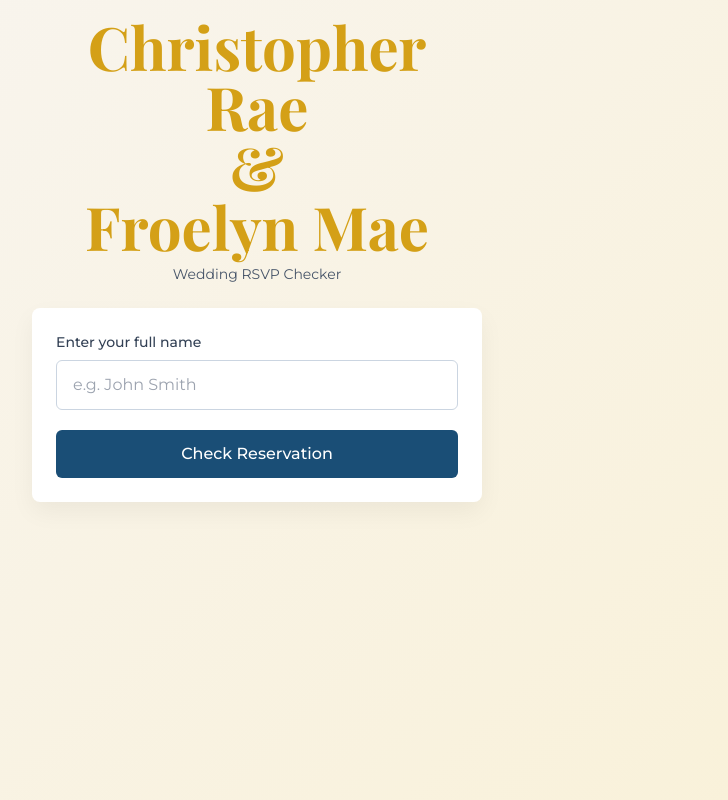
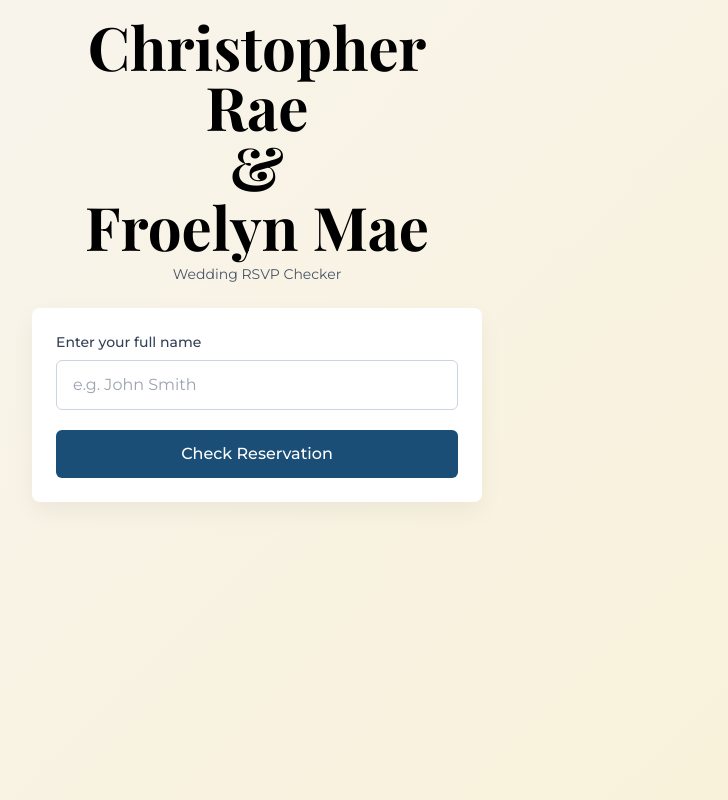
Before and after one commit to chrisgigantic/RSVPApp, a plain HTML site: page index.html in a window 1280 px wide. Shown: the whole page, without its empty margins (383-1111 px from the left). Drawn offline with nearby package versions, Linux system fonts and the light colour scheme.

Commit message:
Update index.html

```diff
--- a/index.html
+++ b/index.html
@@ -46,7 +46,7 @@
         <div class="app-container">
             <div class="header-section">
                 <!-- Changed title color to dark gold -->
-               <h1 class="title text-5xl md:text-6xl font-bold text-[#D4A017] mb-2 text-center">Christopher Rae<br>&<br>Froelyn Mae</h1>
+               <h1 class="title text-5xl md:text-6xl font-bold text-black mb-2 text-center">Christopher Rae<br>&<br>Froelyn Mae</h1>
                 <!-- Changed subtitle color to slate -->
                 <p class="text-slate-600 text-sm">Wedding RSVP Checker</p>
             </div>
```
